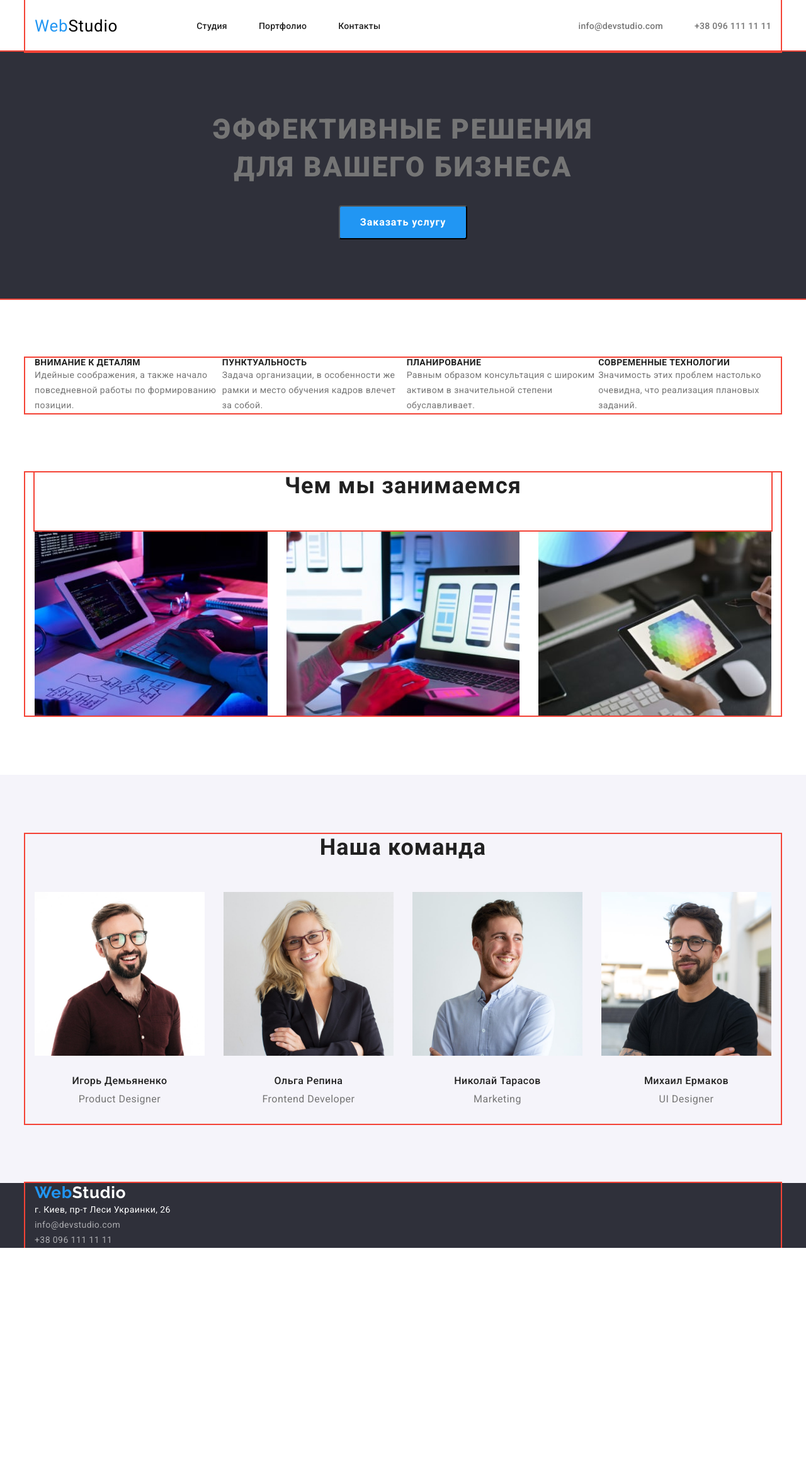
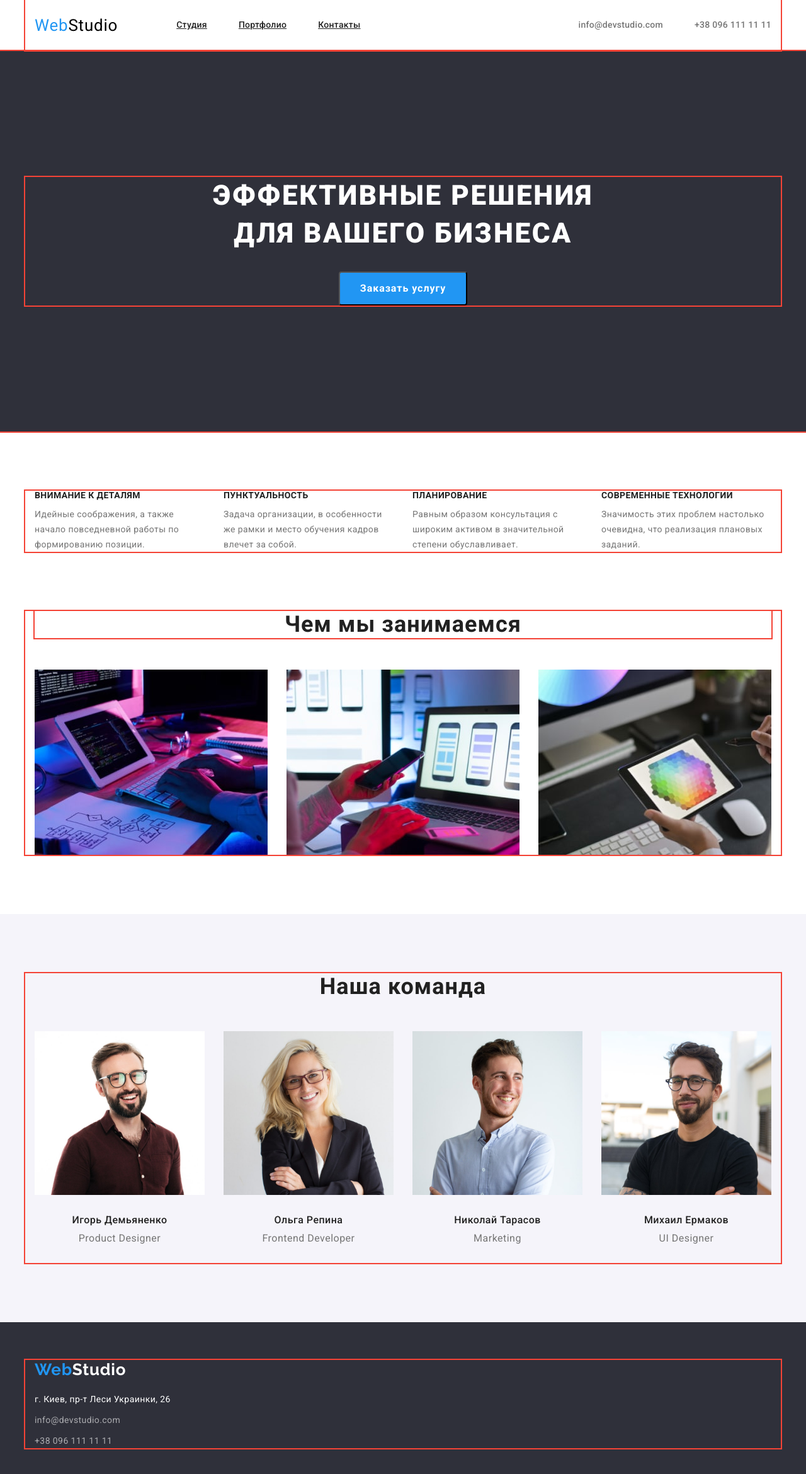
Before and after one commit to DenisKhrebtov/goit-markup-hw-03, a plain HTML site: page index.html in a window 1280 px wide. Shown: the whole page at 63% size. Before the commit the page ends 1981 px from the top, so only its background shows below. Drawn offline with nearby package versions, Linux system fonts and the light colour scheme.

Commit message:
after corrections

```diff
--- a/css/styles.css
+++ b/css/styles.css
@@ -58,8 +58,9 @@ img {
   outline: 2px solid #f44336;
 }
 
-/* ---------------------Шапка сайта--------------------- */
+/* Шапка сайта */
 .header {
+  border-bottom: 1px solid #757575;
 }
 
 .header-nav {
@@ -81,19 +82,21 @@ img {
   color: var(--studio-color);
 }
 
-.header-link {
+.header-item {
   font-weight: 500;
   font-size: 14px;
   line-height: 1.14;
   letter-spacing: 0.02em;
   color: var(--main-color);
+  display: block;
+  padding-top: 32px;
+  padding-bottom: 32px;
 }
 
 
-.header-list .header-link{
+.header-link:nth-child(-n + 2) {
   margin-right: 50px;
 }
-
 
 .header .container {
   display: flex;
@@ -108,7 +111,14 @@ img {
 
 .header-list {
 display: flex;
-padding: 32px;
+}
+
+.contact-list {
+
+}
+
+.contact-list:nth-last-child(-n + 1) {
+  margin-left: 50px;
 }
 
 .header-mail,
@@ -118,11 +128,14 @@ padding: 32px;
   line-height: 1.14;
   letter-spacing: 0.02em;
   color: var(--text-color);
-  margin-left: 50px;
+
+  display: block;
+  padding-top: 32px;
+  padding-bottom: 32px;
 }
 
-.header-link:hover,
-.header-link:focus {
+.header-item:hover,
+.header-item:focus {
   color: var(--web-color);
 }
 
@@ -136,7 +149,7 @@ padding: 32px;
   color: var(--web-color);
 }
 
-/* ---------------------Герой--------------------- */
+/* Герой */
 .hero {
   background: var(--background-color);
   outline: 2px solid #f44336;
@@ -150,25 +163,24 @@ padding: 32px;
   line-height: 1.36;
   letter-spacing: 0.06em;
   text-transform: uppercase;
-  color: var(--text-color);
+  color: var(--secondary-color);
   background-color: var(--background-color);
-  padding-left: 15px;
-  padding-right: 15px;
-  padding-bottom: 30px;
+  margin-bottom: 30px;
   max-width: 696px;
   margin-right: auto;
   margin-left: auto;
+  border
 }
 
-/* ---------------------Секция--------------------- */
+/* Секция */
+
 .section {
   padding-top: 94px;
   padding-bottom: 94px;
 
 }
 
-/* ---------------------Преимущества--------------------- */
-
+/* Преимущества */
 
 .advantage-title {
   font-weight: 700;
@@ -177,6 +189,7 @@ padding: 32px;
   letter-spacing: 0.03em;
   text-transform: uppercase;
   color: var(--main-color);
+  margin-bottom: 10px;
 
 }
 
@@ -191,11 +204,19 @@ padding: 32px;
   margin: 0;
 }
 
+.advantage-item {
+  max-width: 270px;
+}
+
 .advantage-item:not(:last-child) {
-  pudding-left: 30px;
+  margin-right: 30px;
 }
 
 /* Возможности */
+
+.opportunity {
+  padding-top: 0;
+}
 
 .opportunity-text {
   font-weight: 700;
@@ -203,9 +224,8 @@ padding: 32px;
   line-height: 1.17;
   letter-spacing: 0.03em;
   color: var(--main-color);
-  padding-bottom: 50px;
+  margin-bottom: 50px;
   text-align: center;
-  margin-top: -94px;
   outline: 2px solid #f44336;
 }
 
@@ -218,7 +238,8 @@ padding: 32px;
   margin-left: 30px;
 }
 
-/* ---------------------Команда--------------------- */
+/* Команда */
+
 .team {
   background-color: var(--filter-color);
 
@@ -230,7 +251,7 @@ padding: 32px;
   line-height: 1.17;
   letter-spacing: 0.03em;
   color: var(--main-color);
-  padding-bottom: 50px;
+  margin-bottom: 50px;
   text-align: center;
 }
 
@@ -240,13 +261,15 @@ padding: 32px;
   margin-left: -30px;
 }
 
-/* .team-item:not(:last-child) {
-  margin-right: 30px;
-} */
 
 .team-item {
   flex-basis: calc((100% - 120px) / 4);
   margin-left: 30px;
+}
+
+.list-text {
+  padding-top: 30px;
+  padding-bottom: 30px;
 }
 
 .team-title-list {
@@ -255,24 +278,20 @@ padding: 32px;
   line-height: 1.19;
   letter-spacing: 0.03em;
   color: var(--main-color);
-
-  padding-top: 30px;
 }
 .team-title-text {
   font-size: 16px;
   line-height: 1.19;
   letter-spacing: 0.03em;
   color: var(--text-color);
-
-  padding-top: 10px;
-  padding-bottom: 30px;
+  margin-top: 10px;
 }
 
-/* ---------------------Фильтр поиска--------------------- */
+/* Фильтр поиска */
 
 
 
-/* ---------------------Примеры работ--------------------- */
+/* Примеры работ */
 
 .examples {
   display: flex;
@@ -285,6 +304,12 @@ padding: 32px;
   flex-basis: calc((100% - 90px) / 3);
   margin-left: 30px;
   margin-bottom: 30px;
+
+}
+
+.container-examples {
+  padding: 20px 24px;
+  border: 1px solid #EEEEEE;
 }
 
 .examples-title {
@@ -293,6 +318,7 @@ padding: 32px;
   line-height: 2;
   letter-spacing: 0.06em;
   color: var(--main-color);
+  margin-bottom: 4px;
 }
 
 .examples-text {
@@ -301,17 +327,15 @@ padding: 32px;
   letter-spacing: 0.03em;
   color: var(--text-color);
 }
-/* ---------------------Кнопка--------------------------- */
+/* Кнопка */
 
 .btn {
   display: flex;
-  margin-bottom: 33px;
-  justify-content: space-between;
-  text-align: center;
+  margin-bottom: 50px;
   justify-content: center;
 }
 
-.btn :not(:last-child) {
+.btn-item:not(:last-child) {
   margin-right: 8px;
 }
 
@@ -331,7 +355,6 @@ padding: 32px;
   letter-spacing: 0.06em;
   padding: 10px 32px;
   min-width: 200px;
-
 }
 
 
@@ -340,6 +363,7 @@ padding: 32px;
   color: var(--secondary-color);
   background-color: var(--btn-color);
 }
+
 .btn-filter {
   font-family: 'Roboto';
   font-weight: 500;
@@ -357,12 +381,20 @@ padding: 32px;
   background-color: var(--web-color);
 }
 
-/* ---------------------Футер--------------------- */
+/* Футер */
+
 .footer {
   background: var(--background-color);
+  padding-top: 60px;
+  padding-bottom: 60px;
 }
 
 .footer-adress {
+  margin-top: 20px;
+}
+
+.footer-list:nth-child(-n + 2) {
+  margin-bottom: 9px;
 }
 
 .footer-logo {
--- a/index.html
+++ b/index.html
@@ -29,20 +29,24 @@
             Web<span class="accent">Studio</span></a
           >
           <ul class="header-list list">
-            <li><a class="header-link link" href="./index.html">Студия</a></li>
-            <li>
-              <a class="header-link link" href="./portfolio.html">Портфолио</a>
+            <li class="header-link link">
+              <a class="header-item" href="./index.html">Студия</a>
             </li>
-            <li><a class="header-link link" href="">Контакты</a></li>
+            <li class="header-link link">
+              <a class="header-item" href="./portfolio.html">Портфолио</a>
+            </li>
+            <li class="header-link link">
+              <a class="header-item" href="">Контакты</a>
+            </li>
           </ul>
         </nav>
         <ul class="header-contact list">
-          <li>
+          <li class="contact-list">
             <a class="header-mail link" href="mailto:info@devstudio.com"
               >info@devstudio.com</a
             >
           </li>
-          <li>
+          <li class="contact-list">
             <a class="header-tel link" href="tel:+380961111111"
               >+38 096 111 11 11</a
             >
@@ -52,16 +56,16 @@
     </header>
     <!--Герой-->
     <main>
-      <section class="section hero">
-        <div class="container-hero">
+      <section class="hero">
+        <div class="container">
           <h1 class="hero-title">Эффективные решения для вашего бизнеса</h1>
           <button class="hero-btn" type="button">Заказать услугу</button>
         </div>
       </section>
       <!-- Приемущества -->
       <section class="section">
+        <div class="container">
           <h2 class="visually-hidden">Наши преимущества</h2>
-        <div class="container">
           <ul class="advantage-list list">
             <li class="advantage-item">
               <h3 class="advantage-title">Внимание к деталям</h3>
@@ -95,7 +99,7 @@
         </div>
       </section>
       <!-- Возможности -->
-      <section class="section">
+      <section class="section opportunity">
         <div class="container">
           <h2 class="opportunity-text">Чем мы занимаемся</h2>
           <ul class="opportunity-list list">
@@ -126,23 +130,31 @@
           <ul class="team-list list">
             <li class="team-item">
               <img src="./images/img.jpg" alt="мужчина" width="270" />
+              <div class="list-text">
                 <h3 class="team-title-list">Игорь Демьяненко</h3>
                 <p class="team-title-text" lang="en">Product Designer</p>
+              </div>
             </li>
             <li class="team-item">
               <img src="./images/img1.jpg" alt="девушка" width="270" />
+              <div class="list-text">
                 <h3 class="team-title-list">Ольга Репина</h3>
                 <p class="team-title-text" lang="en">Frontend Developer</p>
+              </div>
             </li>
             <li class="team-item">
               <img src="./images/img2.jpg" alt="мужчина" width="270" />
+              <div class="list-text">
                 <h3 class="team-title-list">Николай Тарасов</h3>
                 <p class="team-title-text" lang="en">Marketing</p>
+              </div>
             </li>
             <li class="team-item">
               <img src="./images/img3.jpg" alt="мужчина" width="270" />
+              <div class="list-text">
                 <h3 class="team-title-list">Михаил Ермаков</h3>
                 <p class="team-title-text" lang="en">UI Designer</p>
+              </div>
             </li>
           </ul>
         </div>
@@ -154,7 +166,7 @@
         <a class="footer-logo link" href="./index.html">
           Web<span class="footer-span">Studio</span></a
         >
-        <address>
+        <address class="address">
           <ul class="footer-adress list">
             <li class="footer-list">
               <a
@@ -165,12 +177,12 @@
                 >г. Киев, пр-т Леси Украинки, 26</a
               >
             </li>
-            <li>
+            <li class="footer-list">
               <a class="footer-list-mail link" href="mailto:info@devstudio.com"
                 >info@devstudio.com</a
               >
             </li>
-            <li>
+            <li class="footer-list">
               <a class="footer-list-tel link" href="tel:+380961111111"
                 >+38 096 111 11 11</a
               >
```
Also changed, not shown: portfolio.html (+41 -17 lines). Lines whose indentation alone changed are shown as unchanged.
